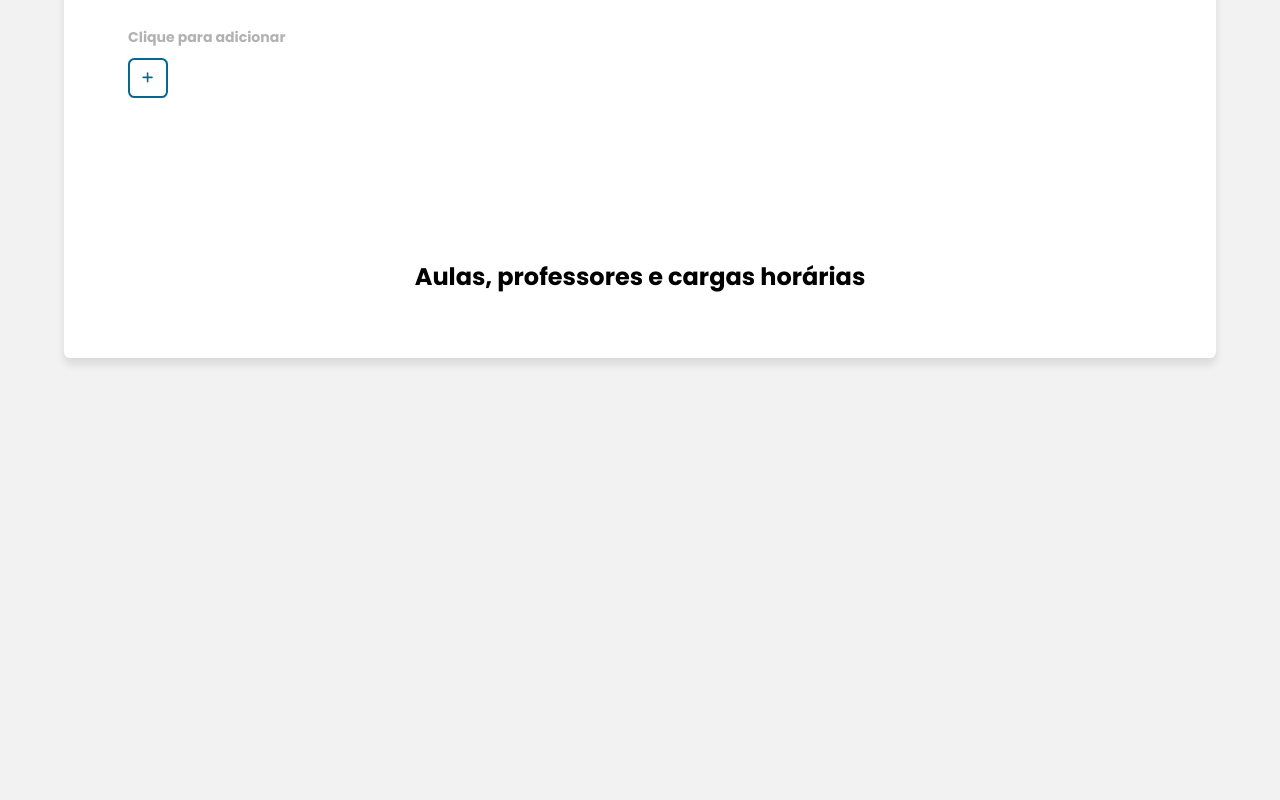
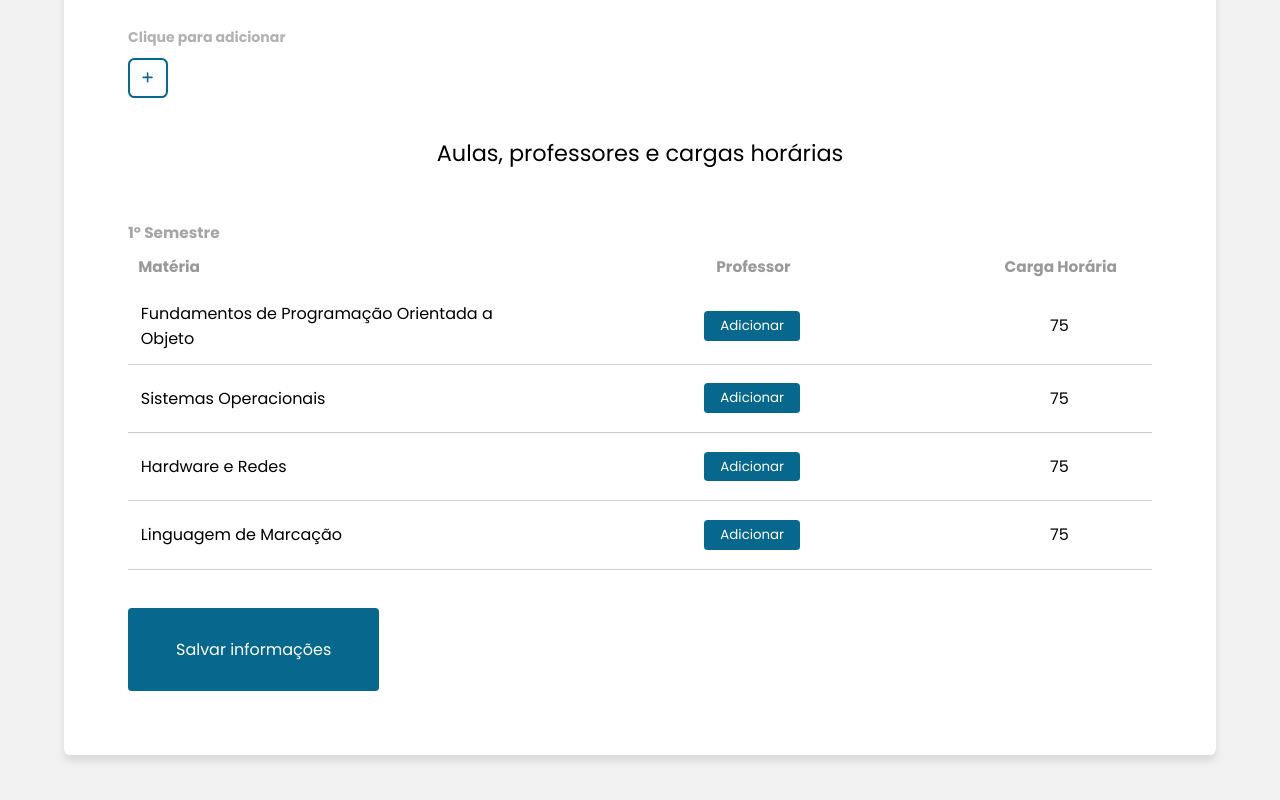
Before and after one commit to larissacoelho21/PlanneEdu-FrontEnd, a React (Vite) app in the folder PlanneEdu_Front/: page /addclass in a window 1280 px wide. Shown: the part 791-1591 px from the top of the page. Before the commit the page ends 1200 px from the top, so only its background shows below. Built offline with nearby package versions, Linux system fonts and the light colour scheme.

Commit message:
Finalizando a parte de atribuição de professor na grade horária da turma.

```diff
--- /dev/null
+++ b/PlanneEdu_Front/src/Components/LargeButton/LargeButton.css
@@ -0,0 +1,12 @@
+.button-save button{
+    background-color: var(--blue-two);
+    padding: 1.8rem 3rem;
+    font-size: 1rem;
+    color: var(--white-one);
+    border: transparent;
+    border-radius: .3vw;
+    text-align: center;
+    display: flex;
+    justify-content: center;
+    align-items: center;
+}
--- /dev/null
+++ b/PlanneEdu_Front/src/Components/LargeButton/LargeButton.tsx
@@ -0,0 +1,15 @@
+import "./LargeButton.css";
+
+interface Buttons {
+    text: string;
+}
+
+export function LargeButton ( { text }: Buttons ) {
+    return (
+        <div className="button-save">
+            <button>
+               {text}
+            </button>
+        </div>
+    )
+}
--- a/PlanneEdu_Front/src/Css/Opp/AddClass.css
+++ b/PlanneEdu_Front/src/Css/Opp/AddClass.css
@@ -53,8 +53,13 @@
 }
 
 .title-add-student h1,
-.title-add-class h1 {
+.title-add-class h1,
+.title-timetable h1 {
   font-weight: 400;
+}
+
+.title-timetable h1{
+  font-size: 1.4rem;
 }
 
 .add-student {
@@ -115,7 +120,8 @@
   cursor: pointer;
 }
 
-.texts-student h1 {
+.texts-student h1,
+.texts-add-teacher h1 {
   color: var(--blue-one);
   margin-bottom: 8%;
 }
@@ -133,25 +139,101 @@
   border: 2px solid transparent;
   border-radius: 0.5vw;
   cursor: pointer;
-  transition: .3s ease;
+  transition: 0.3s ease;
 }
 
-.button-student button:hover{
+.button-student button:hover {
   background-color: var(--white);
   border: 2px solid var(--blue-two);
   color: var(--blue-two);
 }
 
-.registrationStudent table{
+.registrationStudent table {
   box-shadow: 0 4px 8px rgba(0, 0, 0, 0.1);
 }
 
-.buttons-action{
+.buttons-action {
   display: flex;
-
 }
 
-.buttons-action button{
+.buttons-action button {
   border: transparent;
   background-color: transparent;
 }
+
+/* tabela de matérias e professores */
+.table-add-teacher{
+  width: 100%;
+}
+
+.table-add-teacher th{
+  font-size: 1.2vw;
+  color: rgba(0, 0, 0, 0.4);
+}
+
+.table-add-teacher th,
+.table-add-teacher td{
+  border: none;
+  text-align: center;
+}
+
+.table-add-teacher td{
+  background-color: var(--white);
+  border-bottom: 0.15vw rgba(0, 0, 0, 0.2) solid;
+}
+
+.table-add-teacher th:nth-child(1),
+.table-add-teacher td:nth-child(1) {
+  width: 40%;
+  text-align: left;
+}
+
+.table-add-teacher th:nth-child(2),
+.table-add-teacher td:nth-child(2) {
+  text-align: center;
+  padding-left: 15%;
+}
+
+.table-add-teacher th:nth-child(3),
+.table-add-teacher td:nth-child(3) {
+  text-align: center;
+  padding-left: 15%;
+}
+
+.button-teacher{
+  background-color: var(--blue-two);
+  color: var(--white);
+  padding: .3rem 1rem;
+  border: transparent;
+  margin: 5% 0 5% 0;
+  border-radius: .3vw;
+}
+
+.select-teacher select{
+  display: flex;
+  border: none;
+  width: 100%;
+}
+
+.select-teacher label{
+  display: flex;
+  align-items: self-start;
+  text-align: left;
+}
+
+.select-teacher select{
+  border-bottom: var(--gray-two) solid 2px;
+  font-size: 1rem;
+}
+
+.button-confirm{
+  margin-top: 10%;
+}
+
+.button-confirm button{
+  background-color: var(--blue-two);
+  padding: .7rem 3rem;
+  color: var(--white);
+  border: transparent;
+  border-radius: .3vw;
+}
--- a/PlanneEdu_Front/src/Pages/Opp/AddClass.tsx
+++ b/PlanneEdu_Front/src/Pages/Opp/AddClass.tsx
@@ -1,12 +1,15 @@
+import { useState } from "react";
 import { FontAwesomeIcon } from "@fortawesome/react-fontawesome";
+import { faPlus } from "@fortawesome/free-solid-svg-icons";
+import { Pencil, UserMinus } from "lucide-react";
+import { toast } from "sonner";
+
 import { IntroForms } from "../../Components/IntroForms/IntroForms";
 import { SubNavbar } from "../../Components/SubNavbar/SubNavbar";
 import "../../Css/Opp/AddClass.css";
-import { faPlus } from "@fortawesome/free-solid-svg-icons";
-import { useState } from "react";
-import { toast } from "sonner";
-import { Pencil, UserMinus } from "lucide-react";
+import { LargeButton } from "../../Components/LargeButton/LargeButton";
 
+// Componente de Input
 interface InputFieldProps {
   id: string;
   label: string;
@@ -48,29 +51,52 @@ function InputField({
   );
 }
 
+// Componente principal
 export function AddClass() {
-  // add estudante
+  // Tipos de dados
   interface Student {
     name: string;
     surname: string;
     registration: string;
   }
 
+  interface Subject {
+    name: string;
+    teacher: string | null;
+    workload: number;
+  }
+
+  // Estados
+  const [students, setStudents] = useState<Student[]>([]);
+  const [subjects, setSubjects] = useState<Subject[]>([
+    {
+      name: "Fundamentos de Programação Orientada a Objeto",
+      teacher: null,
+      workload: 75,
+    },
+    { name: "Sistemas Operacionais", teacher: null, workload: 75 },
+    { name: "Hardware e Redes", teacher: null, workload: 75 },
+    { name: "Linguagem de Marcação", teacher: null, workload: 75 },
+  ]);
+
   const [showPopUpStudent, setShowPopUpStudent] = useState(false);
-  const [students, setStudents] = useState<Student[]>([]);
+  const [showPopUpTeacher, setShowPopUpTeacher] = useState(false);
   const [nameStudent, setNameStudent] = useState("");
   const [surnameStudent, setSurnameStudent] = useState("");
   const [registrationStudent, setRegistrationStudent] = useState("");
   const [editStudentIndex, setEditStudentIndex] = useState<number | null>(null);
+  const [selectedSubjectIndex, setSelectedSubjectIndex] = useState<
+    number | null
+  >(null);
+  const [selectedTeacher, setSelectedTeacher] = useState<string | null>(null);
 
+  // Funções de manipulação de estudante
   const togglePopUpStudent = () => {
-    setShowPopUpStudent(!showPopUpStudent);
-    if (!showPopUpStudent) {
-      setNameStudent("");
-      setSurnameStudent("");
-      setRegistrationStudent("");
-      setEditStudentIndex(null);
-    }
+    setShowPopUpStudent((prev) => !prev);
+    setNameStudent("");
+    setSurnameStudent("");
+    setRegistrationStudent("");
+    setEditStudentIndex(null);
   };
 
   const addStudent = () => {
@@ -79,12 +105,11 @@ export function AddClass() {
       return;
     }
 
-    const newStudent = {
+    const newStudent: Student = {
       name: nameStudent,
       surname: surnameStudent,
       registration: registrationStudent,
     };
-
     const updatedStudents = [...students, newStudent].sort((a, b) =>
       a.name.localeCompare(b.name)
     );
@@ -93,10 +118,6 @@ export function AddClass() {
     toast.success("Estudante adicionado com sucesso!");
     togglePopUpStudent();
   };
-
-  // / add estudante
-
-  // editar estudante
 
   const handleSaveStudent = () => {
     if (editStudentIndex === null) {
@@ -108,11 +129,6 @@ export function AddClass() {
 
   const editStudentHandler = () => {
     if (editStudentIndex === null) return;
-
-    if (!nameStudent || !surnameStudent || !registrationStudent) {
-      toast.error("Preencha todos os campos para continuar!");
-      return;
-    }
 
     const updatedStudents = [...students];
     updatedStudents[editStudentIndex] = {
@@ -135,17 +151,30 @@ export function AddClass() {
     setShowPopUpStudent(true);
   };
 
-  // / editar
-
-  // deletar
-
   const deleteStudent = (index: number) => {
-    const updatedStudents = students.filter((_, i) => i !== index);
-    setStudents(updatedStudents);
+    setStudents((prev) => prev.filter((_, i) => i !== index));
     toast.success("Estudante removido com sucesso!");
   };
 
-  // / deletar
+  // Funções de manipulação de professor
+  const togglePopUpTeacher = (index: number | null = null) => {
+    setSelectedSubjectIndex(index);
+    setSelectedTeacher(index !== null ? subjects[index].teacher : null);
+    setShowPopUpTeacher((prev) => !prev);
+  };
+
+  const assignTeacher = () => {
+    if (selectedSubjectIndex === null || !selectedTeacher) {
+      toast.error("Selecione um professor para continuar!");
+      return;
+    }
+
+    const updatedSubjects = [...subjects];
+    updatedSubjects[selectedSubjectIndex].teacher = selectedTeacher;
+    setSubjects(updatedSubjects);
+    toast.success("Professor atribuído com sucesso!");
+    togglePopUpTeacher();
+  };
 
   return (
     <section className="add-new-class">
@@ -312,10 +341,90 @@ export function AddClass() {
           )}
 
           <div className="timetableTeachers">
-            <div className="title">
+            <div className="title-timetable">
               <h1>Aulas, professores e cargas horárias</h1>
             </div>
+
+            <div className="semester-grid">
+              <h2 style={{ marginTop: "5%" }}>1° Semestre</h2>
+              <table className="table-add-teacher">
+                <thead>
+                  <tr>
+                    <th>Matéria</th>
+                    <th>Professor</th>
+                    <th>Carga Horária</th>
+                  </tr>
+                </thead>
+                <tbody>
+                  {subjects.map((subject, index) => (
+                    <tr key={index}>
+                      <td>{subject.name}</td>
+                      <td>
+                        <button
+                          onClick={() => togglePopUpTeacher(index)}
+                          className="button-teacher"
+                        >
+                          {subject.teacher || "Adicionar"}
+                        </button>
+                      </td>
+                      <td>{subject.workload}</td>
+                    </tr>
+                  ))}
+                </tbody>
+              </table>
+            </div>
           </div>
+
+          {showPopUpTeacher && (
+            <div
+              className="overlay-add-student"
+              onClick={() => togglePopUpTeacher(null)}
+            >
+              <div
+                className="popup-add-student"
+                onClick={(e) => e.stopPropagation()}
+              >
+                <div className="popup-content-student">
+                  <div className="texts-add-teacher">
+                    <h1>Atribua um professor a essa matéria</h1>
+                  </div>
+
+                  <div className="select-teacher">
+                    <label htmlFor="" className="label-select">
+                      Selecione um professor
+                    </label>
+                    <select
+                      value={selectedTeacher || ""}
+                      onChange={(e) => setSelectedTeacher(e.target.value)}
+                    >
+                      <option value=""></option>
+                      <option value="Giovani">Giovani</option>
+                      <option value="Arthur Rosa">Arthur Rosa</option>
+                      <option value="Samuel">Samuel</option>
+                    </select>
+                  </div>
+
+                  <div className="button-confirm">
+                    <button
+                      onClick={(e) => {
+                        e.preventDefault();
+                        assignTeacher();
+                      }}
+                    >
+                      Confirmar
+                    </button>
+                  </div>
+                </div>
+              </div>
+            </div>
+          )}
+
+          <div className="save-class">
+            <LargeButton
+              text="Salvar informações"
+            />
+          </div>
+
         </div>
       </form>
     </section>
--- a/PlanneEdu_Front/src/Pages/Opp/HomeOpp.tsx
+++ b/PlanneEdu_Front/src/Pages/Opp/HomeOpp.tsx
@@ -43,7 +43,7 @@ export function HomeOpp() {
             <tr>
               <td className="turmas-homeopp">Dev. SESI 2023</td>
               <td className="td">
-                <Link to="/addcurso" className="button">
+                <Link to="" className="button">
                   Prog. Back
                 </Link>
               </td>
--- a/PlanneEdu_Front/src/Pages/Teacher/AddActivity.tsx
+++ b/PlanneEdu_Front/src/Pages/Teacher/AddActivity.tsx
@@ -12,6 +12,7 @@ import {
   Multiselect,
   SelectOption,
 } from "../../Components/Multiselect/Multiselect";
+import { LargeButton } from "../../Components/LargeButton/LargeButton";
 
 interface InputFieldProps {
   id: string;
@@ -358,6 +359,7 @@ useEffect(() => {
             <div className="buttons-add">
               <button
                 value="situacao problema"
+                onClick={(e) => e.preventDefault()}
                 /* onClick={() =>
                   setFormData({
                     ...formData,
@@ -369,6 +371,7 @@ useEffect(() => {
               </button>
               <button
                 value="estudos de caso"
+                onClick={(e) => e.preventDefault()}
                 /* onClick={() =>
                   setFormData({
                     ...formData,
@@ -380,6 +383,7 @@ useEffect(() => {
               </button>
               <button
                 value="projeto"
+                onClick={(e) => e.preventDefault()}
                 /* onClick={() =>
                   setFormData({ ...formData, estrategiaApre: "projeto" })
                 } */
@@ -388,6 +392,7 @@ useEffect(() => {
               </button>
               <button
                 value="projeto integrador"
+                onClick={(e) => e.preventDefault()}
                 /* onClick={() =>
                   setFormData({
                     ...formData,
@@ -399,13 +404,13 @@ useEffect(() => {
               </button>
               <button
                 value="pesquisa"
+                onClick={(e) => e.preventDefault()}
                 /*  onClick={() =>
                   setFormData({ ...formData, estrategiaApre: "pesquisa" })
                 } */
               >
                 Pesquisa
               </button>
-              <button>Mostrar todos</button>
             </div>
           </div>
 
@@ -500,10 +505,12 @@ useEffect(() => {
           </div>
 
           <div className="buttons-save-atvd">
-            <button type="submit">Salvar Alterações</button>
-            <button type="button" onClick={() => navigate("/voltar")}>
-              Voltar
-            </button>
+           <LargeButton
+            text="Salvar informações"
+           />
+           <LargeButton
+            text="Cancelar"
+           />
           </div>
         </div>
       </form>
```
Also changed, not shown: PlanneEdu_Front/src/Css/Teacher/AddActivity.css (+4 -3 lines), PlanneEdu_Front/src/Css/Teacher/ViewActivity.css (+10 -2 lines), PlanneEdu_Front/src/Pages/Teacher/ViewActivity.tsx (+13 -2 lines).
